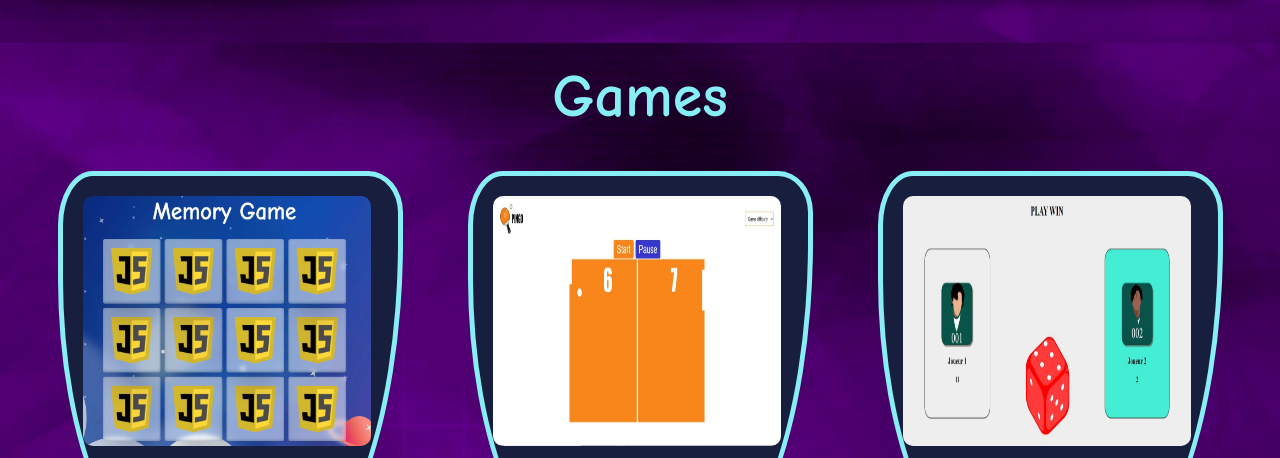
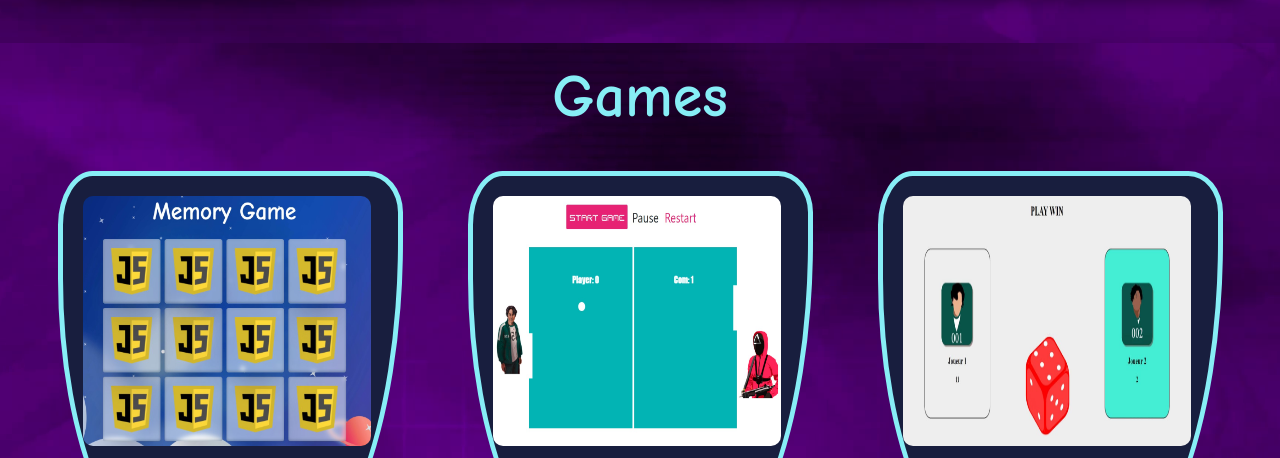
Before and after one commit to KhalidBoughaba/Memory-Card-Game, a plain HTML site: page index.html in a window 1280 px wide. Shown: the part 757-1215 px from the top of the page. Drawn offline with Linux system fonts and the light colour scheme.

Commit message:
modified in pingo game

```diff
--- a/index.html
+++ b/index.html
@@ -41,7 +41,7 @@
 
             <!-- game #2 -->
             <div class="card">
-                <img src="./img/pingo.jpg" alt="Ping Pong" style="width: 18rem;">
+                <img src="./img/pingoGame.jpg" alt="Ping Pong" style="width: 18rem;">
                 <div class="body-card">
                     <p>Ping Pong</p>
                     <a class="btn" href="https://pingo.netlify.app/" target="_blank">Play</a>
```
Also changed, not shown: img/pingoGame.jpg (added).
